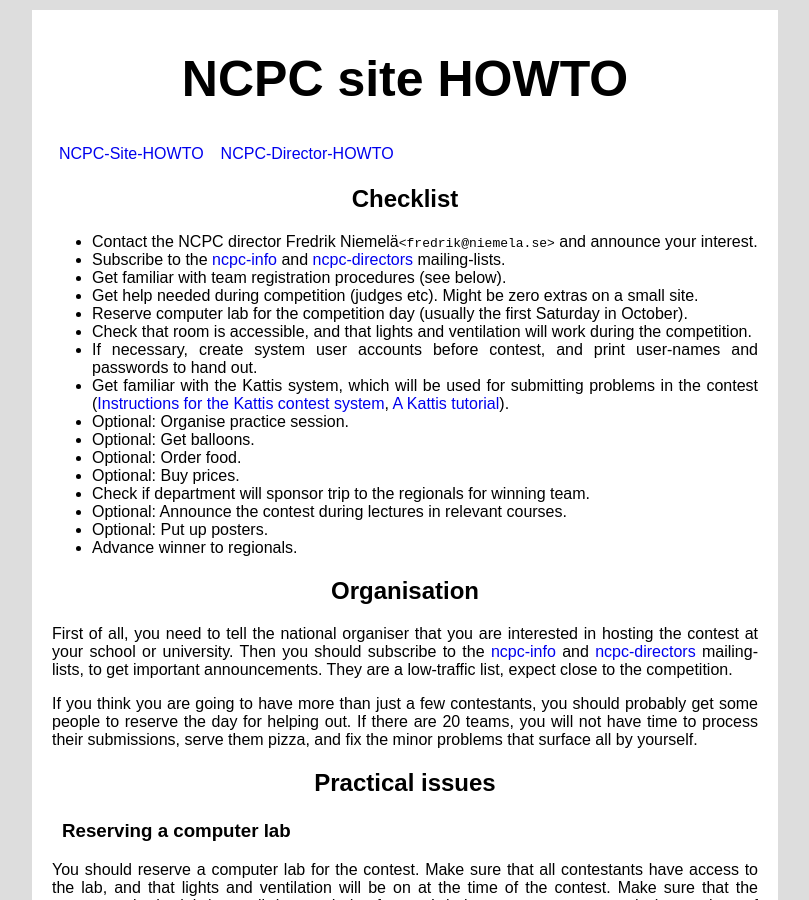
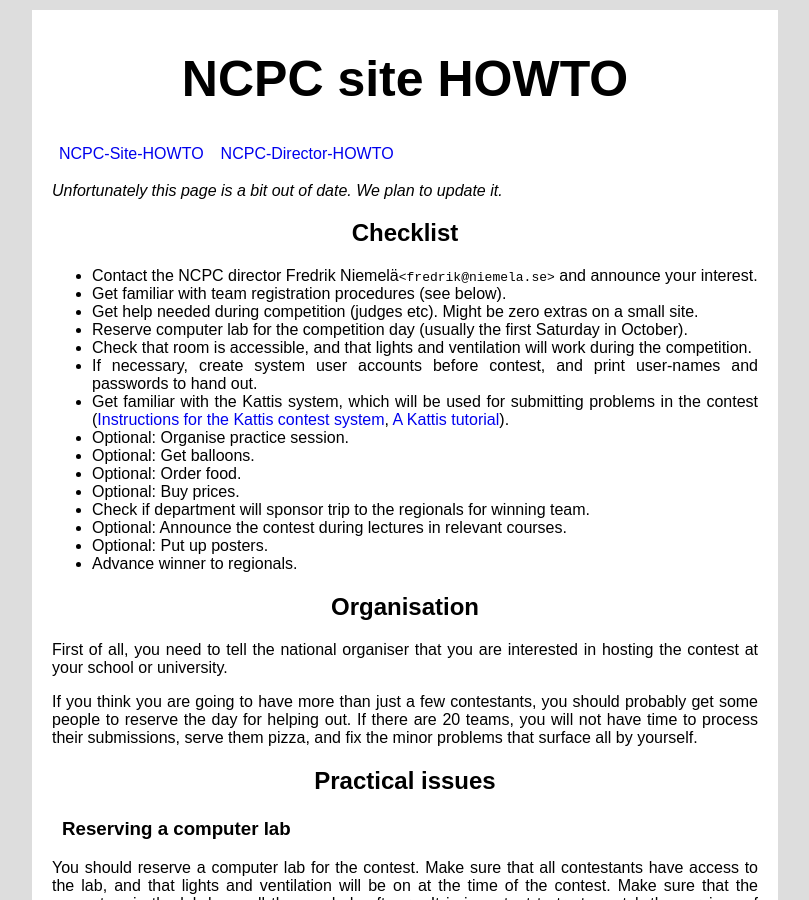
Before and after one commit to icpc/ncpc-web, a Jekyll site: the page built from NCPC-Site-HOWTO.html, in a window 1280 px wide and 900 px high. Shown: the whole window, without its empty margins (235-1044 px from the left). Built offline with Jekyll 4.4.1, drawn with Linux system fonts in a browser that asks for light colours; some of the changed lines change nothing that is shown.

Commit message:
rm ols mail-lists; add disclaimer

```diff
--- a/NCPC-Site-HOWTO.html
+++ b/NCPC-Site-HOWTO.html
@@ -11,14 +11,18 @@
   </tr>
 </table>
 
+<p><i> Unfortunately this page is a bit out of date. We plan to update it. </i> </p>
+
 <h2>Checklist</h2>
 
 <ul>
   <li>Contact the NCPC director Fredrik Niemelä<code>&lt;fredrik@niemela.se&gt;</code> and announce your interest.</li>
+  <!-- TODO: Add new links...
   <li>Subscribe to the
     <a href="https://sympa.uio.no/ifi.uio.no/info/ncpc-info">ncpc-info</a>
     and <a href="https://sympa.uio.no/ifi.uio.no/info/ncpc-directors">ncpc-directors</a>
     mailing-lists.</li>
+  -->
   <li>Get familiar with team registration procedures (see below).</li>
   <li>Get help needed during competition (judges etc). Might be zero extras on
     a small site.</li>
@@ -46,12 +50,16 @@
 
 <p>
   First of all, you need to tell the national organiser that you are interested
-  in hosting the contest at your school or university. Then you should
+  in hosting the contest at your school or university.
+
+  <!-- TODO: re-add with new links.
+  Then you should
   subscribe to the
   <a href="https://sympa.uio.no/ifi.uio.no/info/ncpc-info">ncpc-info</a>
   and <a href="https://sympa.uio.no/ifi.uio.no/info/ncpc-directors">ncpc-directors</a>
   mailing-lists, to get important announcements. They are a low-traffic list, expect close to the competition.
-</p>
+  -->
+  </p>
 
 <p>
   If you think you are going to have more than just a few contestants, you
```
